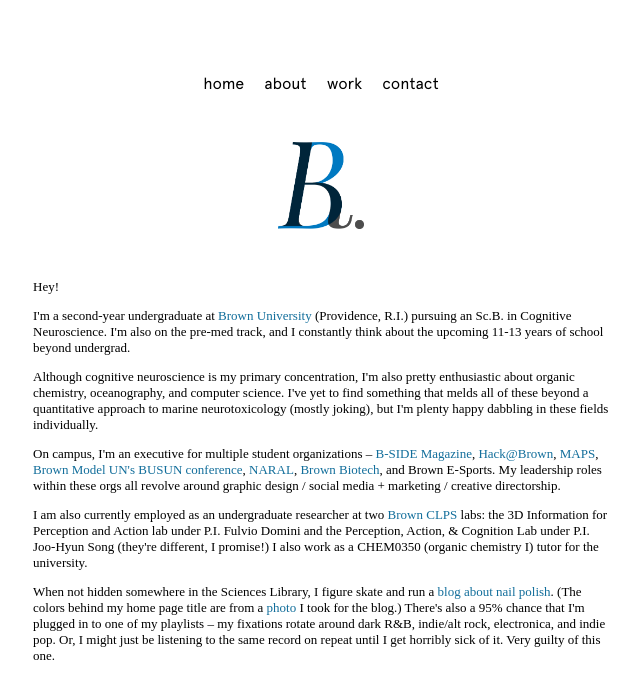
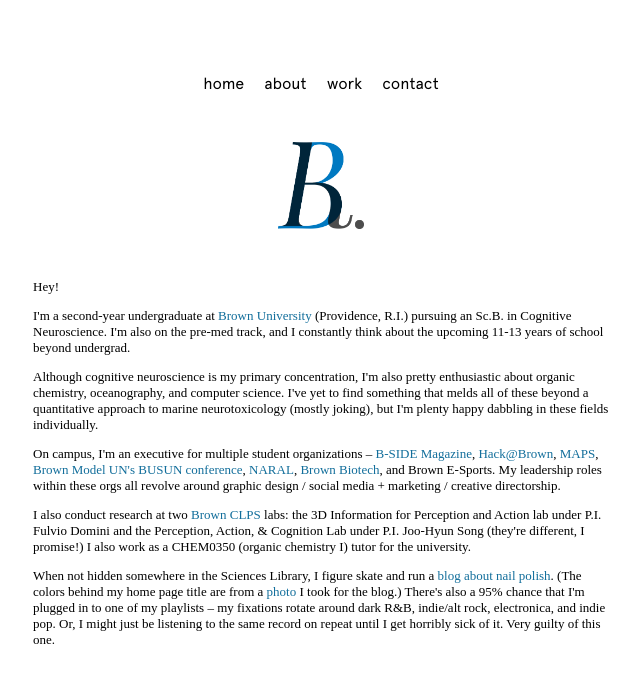
Before and after one commit to bethny/bethny.github.io, a Jekyll site: the page about.html, which Jekyll copies as it is, in a window 1280 px wide, cut to the strip 0-677 px from the top of the page. Shown: the whole strip, without its empty margins (319-959 px from the left). Built offline with Jekyll 4.4.1, drawn with Linux system fonts in a browser that asks for light colours; nearby versions of some CDN libraries; some web fonts are replaced.

Commit message:
Update about.html

```diff
--- a/about.html
+++ b/about.html
@@ -28,7 +28,7 @@
 
 	<p>On campus, I'm an executive for multiple student organizations – <a href='bsidemagazine.org' target="_blank">B-SIDE Magazine</a>, <a href="hackatbrown.org" target="_blank">Hack@Brown</a>, <a href='https://www.facebook.com/brownmaps/' target="_blank">MAPS</a>, <a href='http://busun.org/' target="_blank">Brown Model UN's BUSUN conference</a>, <a href="https://www.facebook.com/naralprochoicebrown/?fref=ts" target="_blank">NARAL</a>, <a href="https://www.facebook.com/brownbiotechclub/?fref=ts" target="_blank">Brown Biotech</a>, and Brown E-Sports. My leadership roles within these orgs all revolve around graphic design / social media + marketing / creative directorship.</p>
 
-	<p>I am also currently employed as an undergraduate researcher at two <a href="https://www.brown.edu/Departments/CLPS/">Brown CLPS</a> labs: the 3D Information for Perception and Action lab under P.I. Fulvio Domini and the Perception, Action, &amp; Cognition Lab under P.I. Joo-Hyun Song (they're different, I promise!) I also work as a CHEM0350 (organic chemistry I) tutor for the university.</p>
+	<p>I also conduct research at two <a href="https://www.brown.edu/Departments/CLPS/">Brown CLPS</a> labs: the 3D Information for Perception and Action lab under P.I. Fulvio Domini and the Perception, Action, &amp; Cognition Lab under P.I. Joo-Hyun Song (they're different, I promise!) I also work as a CHEM0350 (organic chemistry I) tutor for the university.</p>
 
 	<p>When not hidden somewhere in the Sciences Library, I figure skate and run a <a href="http://www.nails-and-whales.blogspot.com" target="_blank">blog about nail polish</a>. (The colors behind my home page title are from a <a target="_blank" href="http://nails-and-whales.blogspot.com/2016/02/i-love-nail-polish-birefringence-swatch.html">photo</a> I took for the blog.) There's also a 95% chance that I'm plugged in to one of my playlists – my fixations rotate around dark R&amp;B, indie/alt rock, electronica, and indie pop. Or, I might just be listening to the same record on repeat until I get horribly sick of it. Very guilty of this one.</p>
 
```
